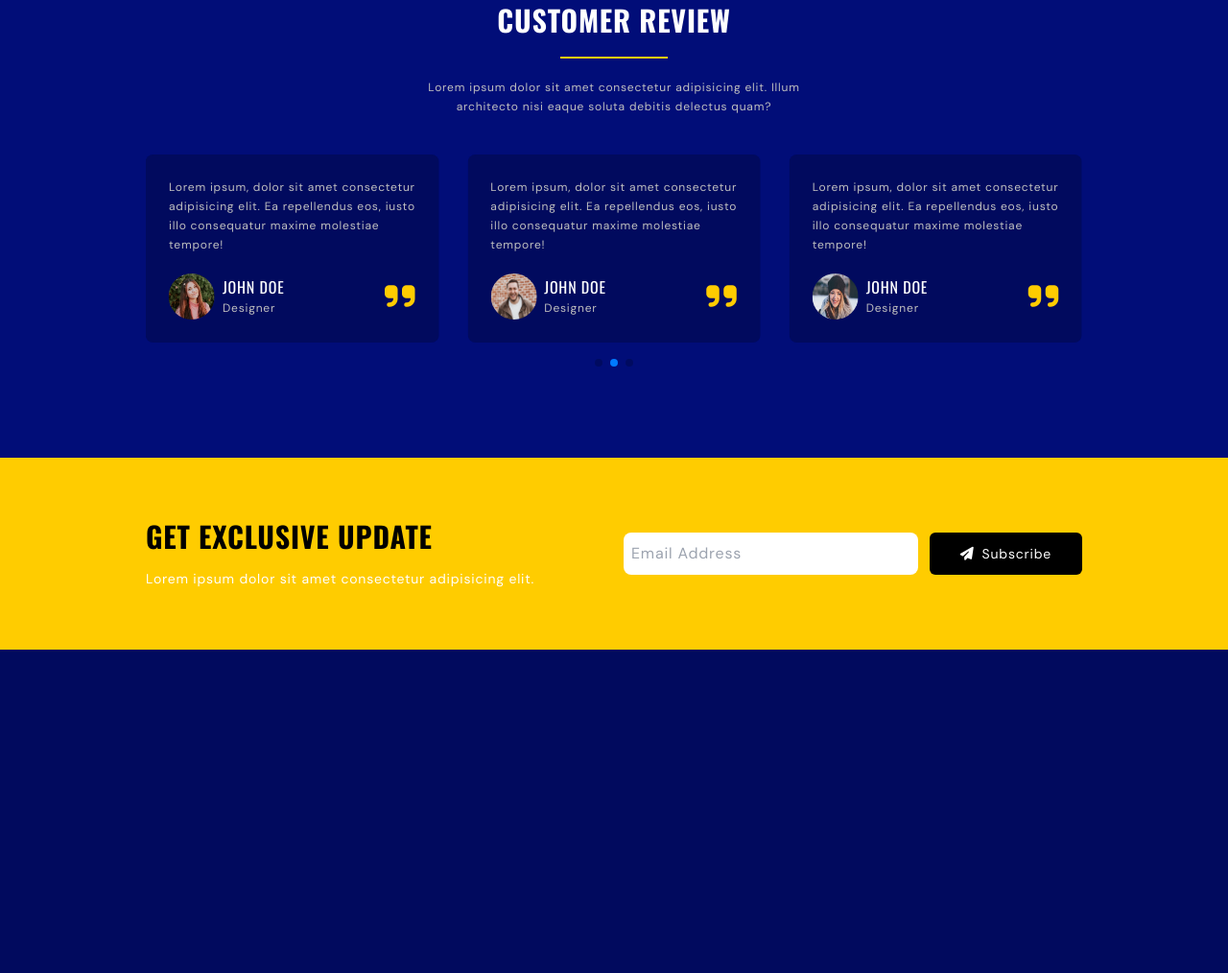
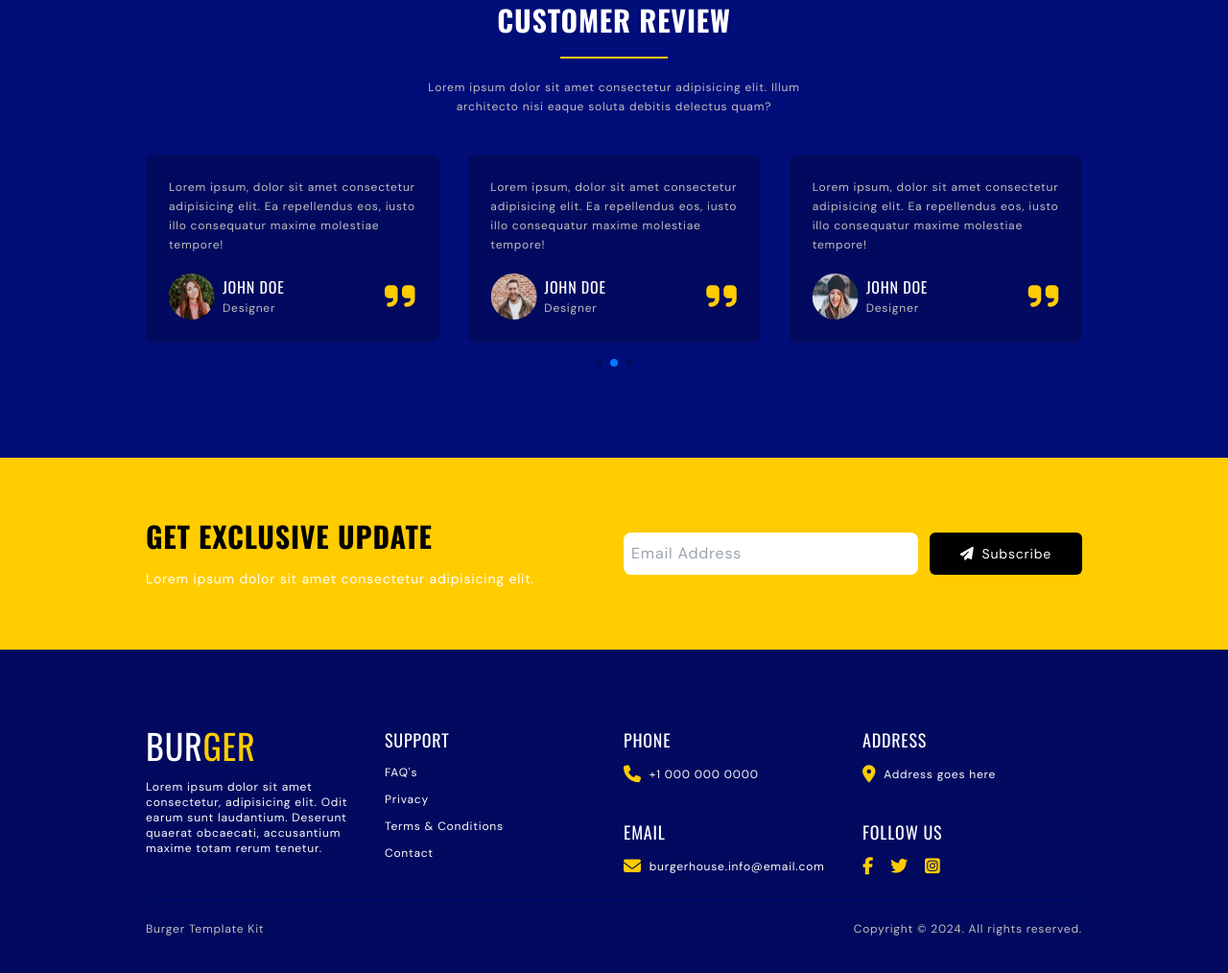
Before and after one commit to durpintm/burger-house, a website: page src/index.html in a window 1280 px wide. Shown: the part 3422-4436 px from the top of the page at 96% size. Before the commit the page ends 4099 px from the top, so only its background shows below. Drawn offline with nearby package versions, Linux system fonts and the light colour scheme.

Commit message:
Footer section completed

```diff
--- a/src/index.html
+++ b/src/index.html
@@ -870,7 +870,92 @@
       </section>
     </main>
     <!--~~~~~~~~~~~~~~~ Footer ~~~~~~~~~~~~~~~-->
-    <footer></footer>
+    <footer>
+      <section class="footer">
+        <div class="container">
+          <ul
+            class="grid grid-cols-1 items-start gap-5 pb-5 md:grid-cols-2 lg:grid-cols-4"
+          >
+            <li>
+              <div class="space-y-3">
+                <a href="" class="text-4xl font-oswald uppercase">
+                  Bur<span class="text-secondaryColor">ger</span>
+                </a>
+                <p class="text-xs">
+                  Lorem ipsum dolor sit amet consectetur, adipisicing elit. Odit
+                  earum sunt laudantium. Deserunt quaerat obcaecati, accusantium
+                  maxime totam rerum tenetur.
+                </p>
+              </div>
+            </li>
+            <li>
+              <div class="flex flex-col gap-3">
+                <h3 class="text-lg uppercase font-oswald">SUPPORT</h3>
+                <a href="" class="text-xs hover:text-secondaryColor">FAQ's</a
+                ><a href="" class="text-xs hover:text-secondaryColor">Privacy</a
+                ><a href="" class="text-xs hover:text-secondaryColor"
+                  >Terms & Conditions</a
+                ><a href="" class="text-xs hover:text-secondaryColor"
+                  >Contact</a
+                >
+              </div>
+            </li>
+            <li class="space-y-8">
+              <div class="space-y-2">
+                <h3 class="text-lg uppercase font-oswald">Phone</h3>
+                <p class="flex items-center gap-2 text-xs">
+                  <i class="fa-solid fa-phone text-lg text-secondaryColor"></i>
+                  +1 000 000 0000
+                </p>
+              </div>
+
+              <div class="space-y-2">
+                <h3 class="text-lg uppercase font-oswald">Email</h3>
+                <p class="flex items-center gap-2 text-xs">
+                  <i
+                    class="fa-solid fa-envelope text-lg text-secondaryColor"
+                  ></i>
+                  burgerhouse.info@email.com
+                </p>
+              </div>
+            </li>
+            <li class="space-y-8">
+              <div class="space-y-2">
+                <h3 class="text-lg uppercase font-oswald">Address</h3>
+                <p class="flex items-center gap-2 text-xs">
+                  <i
+                    class="fa-solid fa-location-dot text-lg text-secondaryColor"
+                  ></i>
+                  Address goes here
+                </p>
+              </div>
+
+              <div class="space-y-2">
+                <h3 class="text-lg uppercase font-oswald">Follow Us</h3>
+                <div class="space-x-3">
+                  <i
+                    class="fa-brands fa-facebook-f text-lg cursor-pointer text-secondaryColor hover:translate-y-1 ease-in duration-200"
+                  ></i>
+                  <i
+                    class="fa-brands fa-twitter text-lg cursor-pointer text-secondaryColor hover:translate-y-1 ease-in duration-200"
+                  ></i>
+                  <i
+                    class="fa-brands fa-square-instagram text-lg cursor-pointer text-secondaryColor hover:translate-y-1 ease-in duration-200"
+                  ></i>
+                </div>
+              </div>
+            </li>
+          </ul>
+
+          <div
+            class="flex flex-col items-center border-t border-primaryColorLight py-5 md:flex-row md:justify-between"
+          >
+            <p class="paragraph">Burger Template Kit</p>
+            <p class="paragraph">Copyright &copy; 2024. All rights reserved.</p>
+          </div>
+        </div>
+      </section>
+    </footer>
 
     <!--~~~~~~~~~~~~~~~ Scroll Up ~~~~~~~~~~~~~~~-->
 
```
Also changed, not shown: src/output.css.
